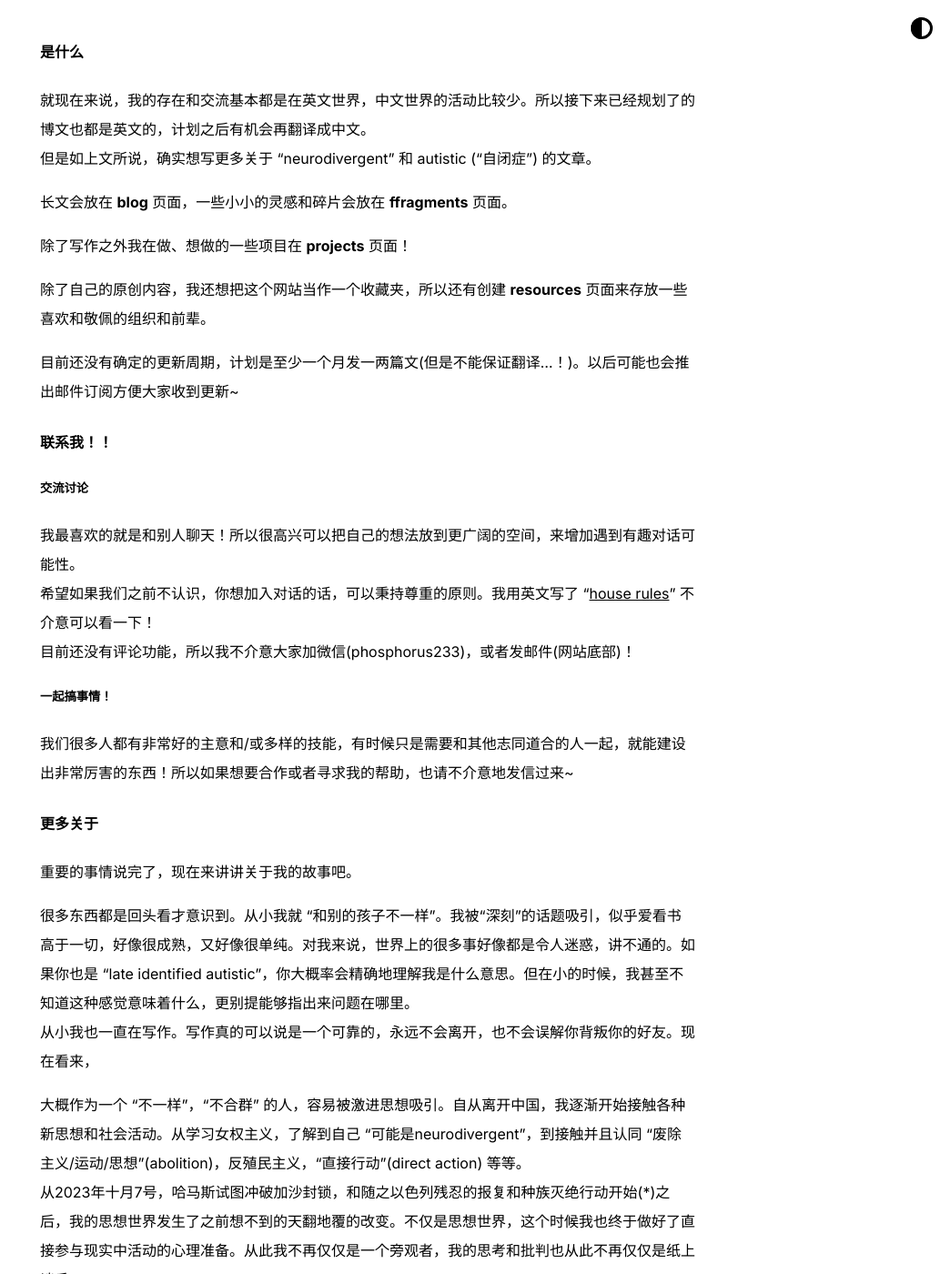
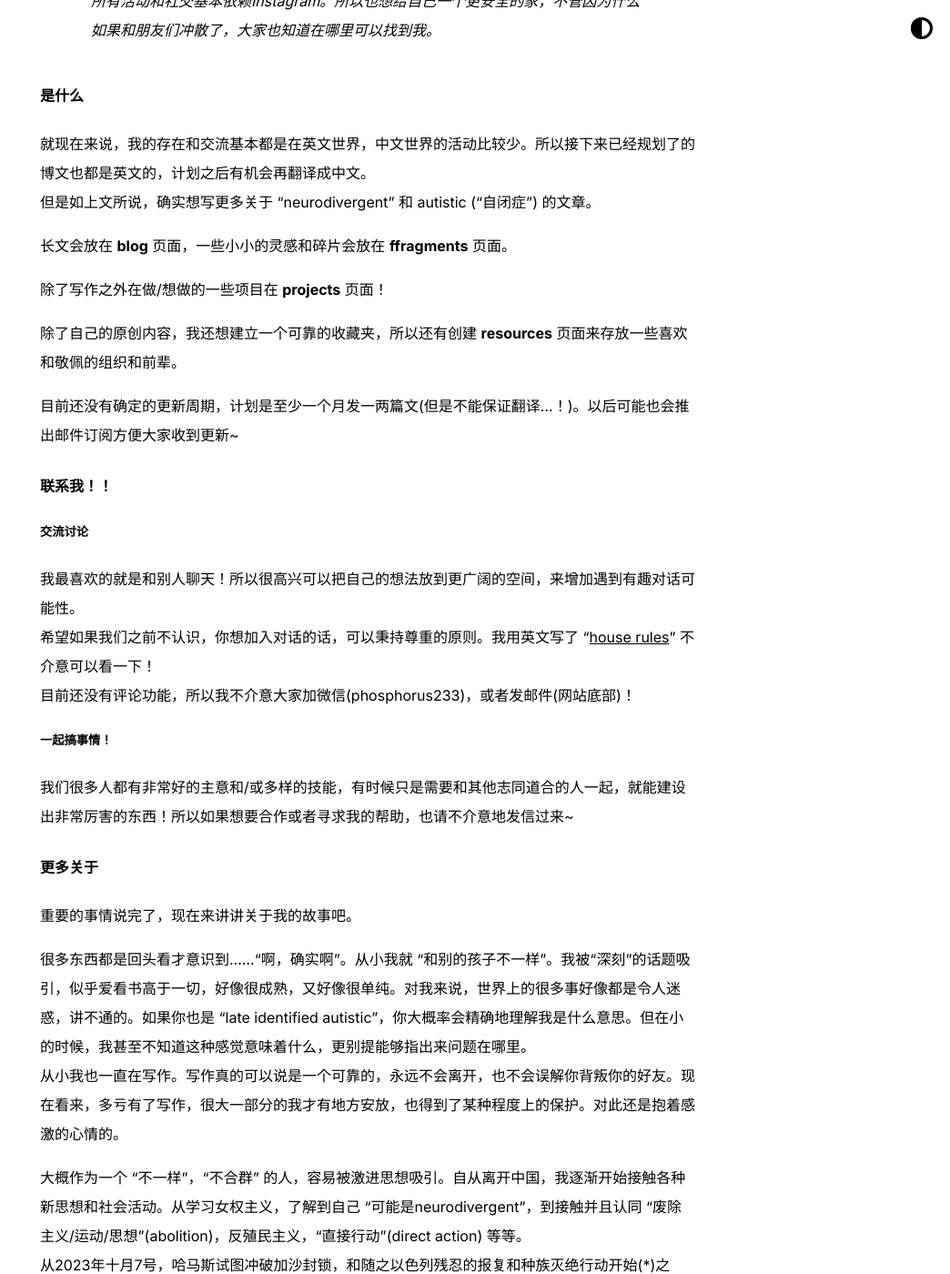
Before and after one commit to phosfuldev/phos_website, a Jekyll site: the page built from index-chinese.md, in a window 1280 px wide and 1400 px high, scrolled down 938 px. Shown: the whole window at 91% size, without its empty margins (236-1280 px from the left). Built offline with Jekyll 4.4.1, drawn with Linux system fonts in a browser that asks for light colours.

Commit message:
finish my sentence!!

```diff
--- a/index-chinese.md
+++ b/index-chinese.md
@@ -2,6 +2,7 @@
 layout: post
 title: 关于本站
 ---
+<br>
 
 大家好~ 我是磷。
 
@@ -15,6 +16,7 @@ title: 关于本站
 
 在民间运动当中，有很多不同的 “角色”，我自己也一直在寻找，一个(或者多个)什么样的角色最适合我。
 一直以来，我都在网上随手分享一些自己的想法和学习过程中的感慨，逐渐认识了志同道合的同伴之后，也发现这样的讨论似乎对大家都有帮助，并且认识到我有曾经生活在一个特殊国家，又是 “neurodivergent”(“神经多样化人士”)的独特视角，觉得应该更加专注为大家提供更高质量的写作。
+
 > (“neurodivergent” 的一种解释：一个社会中有优先偏向的人格、思维方式、信息处理方式等(“neurotype” - 常常俗称为“大脑组织方式”)，此之外的人受到打压。我属于后者，从而称作 “divergent” - “异样的”/异于主流的。这个话题也是我非常关注和比较了解的，以后还想要写更多细节的科普！还有一个理解方法是可以类比性少数 - 取向和性别认同并非天然某一种优于另一种，但社会接纳和推行某些，又惩罚和孤立某些。)
 还有就是，大型垄断企业所运营的社交媒体对挑战现状的人越来越不友好，而我现在的所有活动和社交基本依赖Instagram。所以也想给自己一个更安全的家，不管因为什么如果和朋友们冲散了，大家也知道在哪里可以找到我。
 
@@ -25,9 +27,9 @@ title: 关于本站
 
 长文会放在 **blog** 页面，一些小小的灵感和碎片会放在 **ffragments** 页面。
 
-除了写作之外我在做、想做的一些项目在 **projects** 页面！
+除了写作之外在做/想做的一些项目在 **projects** 页面！
 
-除了自己的原创内容，我还想把这个网站当作一个收藏夹，所以还有创建 **resources** 页面来存放一些喜欢和敬佩的组织和前辈。
+除了自己的原创内容，我还想建立一个可靠的收藏夹，所以还有创建 **resources** 页面来存放一些喜欢和敬佩的组织和前辈。
 
 目前还没有确定的更新周期，计划是至少一个月发一两篇文(但是不能保证翻译…！)。以后可能也会推出邮件订阅方便大家收到更新~
 
@@ -50,8 +52,8 @@ title: 关于本站
 
 重要的事情说完了，现在来讲讲关于我的故事吧。
 
-很多东西都是回头看才意识到。从小我就 “和别的孩子不一样”。我被“深刻”的话题吸引，似乎爱看书高于一切，好像很成熟，又好像很单纯。对我来说，世界上的很多事好像都是令人迷惑，讲不通的。如果你也是 “late identified autistic”，你大概率会精确地理解我是什么意思。但在小的时候，我甚至不知道这种感觉意味着什么，更别提能够指出来问题在哪里。
-从小我也一直在写作。写作真的可以说是一个可靠的，永远不会离开，也不会误解你背叛你的好友。现在看来，
+很多东西都是回头看才意识到……“啊，确实啊”。从小我就 “和别的孩子不一样”。我被“深刻”的话题吸引，似乎爱看书高于一切，好像很成熟，又好像很单纯。对我来说，世界上的很多事好像都是令人迷惑，讲不通的。如果你也是 “late identified autistic”，你大概率会精确地理解我是什么意思。但在小的时候，我甚至不知道这种感觉意味着什么，更别提能够指出来问题在哪里。
+从小我也一直在写作。写作真的可以说是一个可靠的，永远不会离开，也不会误解你背叛你的好友。现在看来，多亏有了写作，很大一部分的我才有地方安放，也得到了某种程度上的保护。对此还是抱着感激的心情的。
 
 大概作为一个 “不一样”，“不合群” 的人，容易被激进思想吸引。自从离开中国，我逐渐开始接触各种新思想和社会活动。从学习女权主义，了解到自己 “可能是neurodivergent”，到接触并且认同 “废除主义/运动/思想”(abolition)，反殖民主义，“直接行动”(direct action) 等等。
 从2023年十月7号，哈马斯试图冲破加沙封锁，和随之以色列残忍的报复和种族灭绝行动开始(*)之后，我的思想世界发生了之前想不到的天翻地覆的改变。不仅是思想世界，这个时候我也终于做好了直接参与现实中活动的心理准备。从此我不再仅仅是一个旁观者，我的思考和批判也从此不再仅仅是纸上谈兵。
```
